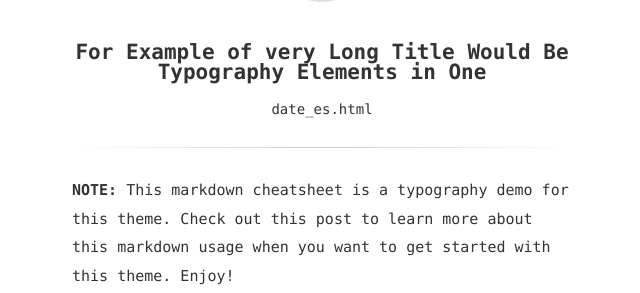
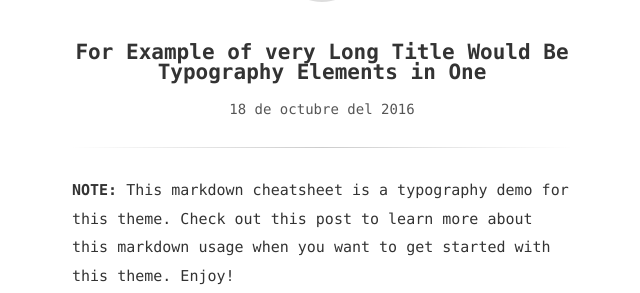
Before and after one commit to archidemus/archidemus.github.io, a Jekyll site: the page built from _posts/2016-10-18-very-long-title-post.md, in a window 1280 px wide and 900 px high. Shown: the part 128-421 px from the top of the window, without its empty margins (318-958 px from the left). Built offline with Jekyll 4.4.1, drawn with Linux system fonts in a browser that asks for light colours; formulas are drawn with MathJax 3.

Commit message:
Fechas español

```diff
--- a/_includes/date_es.html
+++ b/_includes/date_es.html
@@ -1 +1,30 @@
-date_es.html
+<time
+  datetime="{{ include.date }}"
+
+  {% if include.time-attributes %}
+    {{ include.time-attributes}}
+  {% endif %}
+>
+
+  {{  include.date | date: '%-d' }} de
+
+  {% assign m = include.date | date: '%-m' %}
+  {% case m %}
+    {% when '1' %}enero
+    {% when '2' %}febrero
+    {% when '3' %}marzo
+    {% when '4' %}abril
+    {% when '5' %}mayo
+    {% when '6' %}junio
+    {% when '7' %}julio
+    {% when '8' %}agosto
+    {% when '9' %}septiembre
+    {% when '10' %}octubre
+    {% when '11' %}noviembre
+    {% when '12' %}diciembre
+  {% endcase %}
+
+  del
+
+  {{  include.date | date: '%Y' }}
+</time>
```
